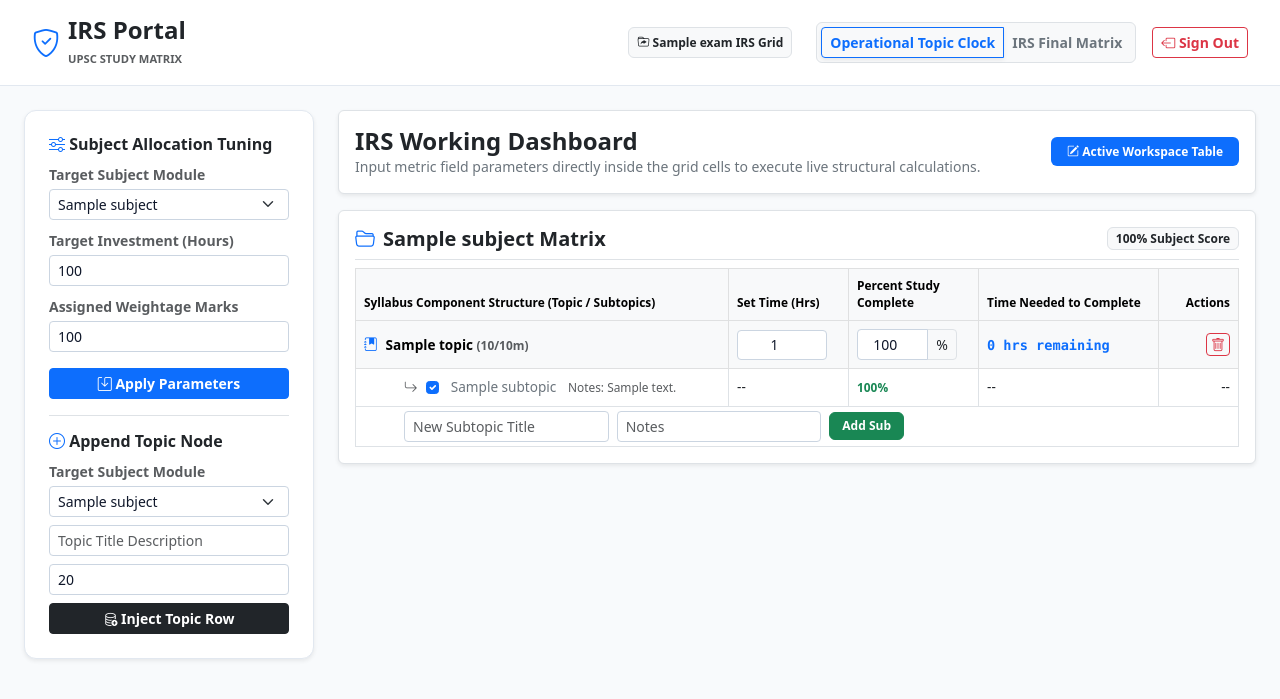
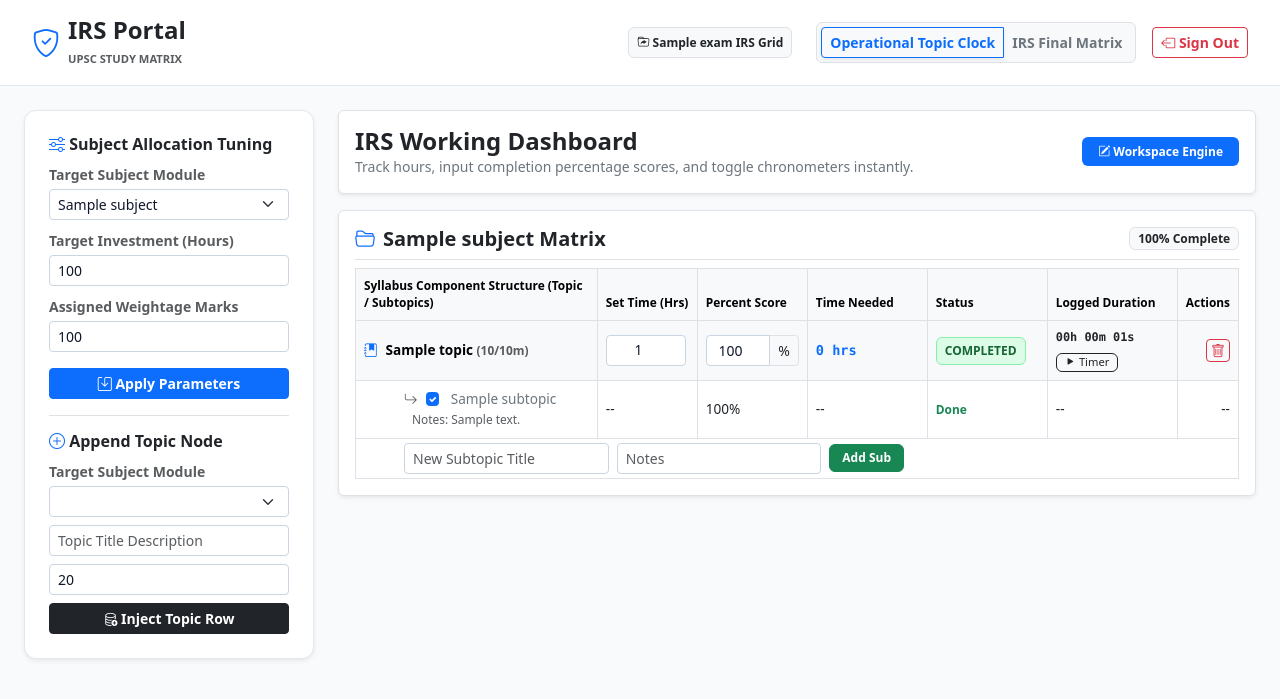
Before and after one commit to Tulsidasyedale1820/upsc_tracker_IRS, a Django app: page /arena/ in a window 1280 px wide. Shown: the top 699 px of the page. Run offline with Django 5.2, Linux system fonts and the light colour scheme; a user stored in the database is signed in; tables that the repository leaves empty hold one stand-in row (values such as "Sample post"); lists and menus that the app fills with data are empty.

Commit message:
final production timer

```diff
--- a/tracker/templates/tracker/study_arena.html
+++ b/tracker/templates/tracker/study_arena.html
@@ -13,12 +13,16 @@
         .form-control, .form-select { border: 1px solid #cbd5e1 !important; color: #0f172a !important; }
         .summary-banner { background: #f0fdf4; border: 1px solid #bbf7d0; border-radius: 8px; color: #166534; }
         .motivation-banner { background: #eff6ff; border: 1px solid #bfdbfe; border-radius: 8px; color: #1e40af; }
-        .cell-input { max-width: 90px; padding: 2px 6px; font-size: 0.85rem; text-align: center; display: inline-block; }
+        .cell-input { max-width: 80px; padding: 2px 6px; font-size: 0.85rem; text-align: center; display: inline-block; }
+        .status-badge { font-weight: 700; padding: 4px 8px; border-radius: 6px; font-size: 0.75rem; text-transform: uppercase; text-align: center; display: inline-block; }
+        .status-progress { background-color: #fee2e2; color: #991b1b; border: 1px solid #fca5a5; }
+        .status-completed { background-color: #dcfce7; color: #166534; border: 1px solid #86efac; }
+        .floating-timer-deck { background: #0f172a; color: #f8fafc; border-radius: 12px; padding: 1rem 1.5rem; position: fixed; bottom: 20px; right: 20px; z-index: 1050; box-shadow: 0 20px 25px -5px rgba(0,0,0,0.3); width: 320px; }
+        .timer-digits { font-family: monospace; font-size: 2rem; font-weight: 700; color: #38bdf8; text-align: center; }
     </style>
 </head>
 <body>
 
-    <!-- NAV BRANDING HEADER BAR -->
     <div class="top-navbar d-flex justify-content-between align-items-center">
         <div class="d-flex align-items-center gap-2">
             <i class="bi bi-shield-check text-primary fs-3"></i>
@@ -39,11 +43,8 @@
         </div>
     </div>
 
-    <!-- MAIN APP BODY -->
     <div class="container-fluid py-4 px-4">
         <div class="row g-4">
-
-            <!-- LEFT PANEL CONTROLS -->
             <div class="col-lg-3">
                 <div class="control-panel d-flex flex-column gap-3 shadow-sm">
                     <div>
@@ -73,7 +74,7 @@
                             <label class="small text-muted fw-bold mb-1">Target Subject Module</label>
                             <select id="topicSubjectSelect" class="form-select form-select-sm">
                                 {% for subject in subjects %}
-                                <option value="{{ subject.id }}">{{ subject.name }}</option>
+                                option value="{{ subject.id }}">{{ subject.name }}</option>
                                 {% endfor %}
                             </select>
                         </div>
@@ -84,32 +85,26 @@
                 </div>
             </div>
 
-            <!-- RIGHT DYNAMIC INTERACTIVE MATRIX TABLE PANELS -->
             <div class="col-lg-9">
-
-                <!-- WORKING TABLE CARD SCREEN VIEWPORT -->
                 <div id="viewportClockDeck">
                     <div class="d-flex justify-content-between align-items-center mb-3 bg-white border p-3 rounded shadow-sm">
                         <div>
                             <h4 class="fw-bold text-dark m-0">IRS Working Dashboard</h4>
-                            <p class="text-secondary small m-0">Input metric field parameters directly inside the grid cells to execute live structural calculations.</p>
+                            <p class="text-secondary small m-0">Track hours, input completion percentage scores, and toggle chronometers instantly.</p>
                         </div>
-                        <span class="badge bg-primary text-white px-3 py-2 fw-bold"><i class="bi bi-pencil-square"></i> Active Workspace Table</span>
+                        <span class="badge bg-primary text-white px-3 py-2 fw-bold"><i class="bi bi-pencil-square"></i> Workspace Engine</span>
                     </div>
-
                     <div id="globalWorkingTablesWrapper"></div>
                 </div>
 
-                <!-- READ ONLY MATRIX BOARD CARD VIEWPORT -->
                 <div class="data-table-card d-none" id="viewportConsoleDeck">
                     <div class="d-flex justify-content-between align-items-center mb-3">
                         <div>
                             <h4 class="fw-bold text-dark m-0">IRS Final Matrix Summary</h4>
-                            <p class="text-secondary small m-0">Calculated matrix boundaries derived completely via pre-calculated database rollup assessments.</p>
+                            <p class="text-secondary small m-0">Aggregated tracking evaluation scopes calculated directly from server values.</p>
                         </div>
                         <span class="badge bg-light text-dark border px-3 py-2 fw-bold"><i class="bi bi-lock-fill"></i> Read-Only Console</span>
                     </div>
-
                     <div class="table-responsive mb-4">
                         <table class="table border align-middle m-0">
                             <thead class="table-light text-secondary small fw-bold">
@@ -124,32 +119,33 @@
                             <tbody id="finalMatrixTableBody" class="text-dark fw-semibold small"></tbody>
                         </table>
                     </div>
-
                     <div class="p-3 summary-banner fw-bold mb-3 d-flex align-items-center gap-2">
                         <i class="bi bi-pie-chart-fill fs-5"></i>
-                        <span>
-                            Your study for the exam is <span id="totalPctSpan">0</span> percent completed and you will get
-                            <span id="totalEarnedSpan" class="text-decoration-underline">0</span> marks out of
-                            <span id="totalMaxSpan">0</span> total marks.
-                        </span>
+                        <span>Your study for the exam is <span id="totalPctSpan">0</span> percent completed and you will get <span id="totalEarnedSpan" class="text-decoration-underline">0</span> marks out of <span id="totalMaxSpan">0</span> total marks.</span>
                     </div>
-
                     <div class="p-3 motivation-banner fw-semibold d-flex align-items-center gap-2">
                         <i class="bi bi-lightning-charge-fill fs-5"></i>
                         <span>You need to study a total of <span id="totalTargetHoursSpan" class="fw-bold text-dark">0</span> hours to complete study for the exam and you will get best marks. Wish you all the best 😊</span>
                     </div>
                 </div>
-
             </div>
         </div>
     </div>
 
-    <!-- CODE CONTROLLER SCRIPT MATRIX -->
+    <div class="floating-timer-deck d-none" id="chronometerConsoleDeck">
+        <div class="small text-muted text-uppercase tracking-wider fw-bold mb-1"><i class="bi bi-clock-history"></i> Live Focus Track</div>
+        <div class="fw-bold text-truncate small mb-2 text-white" id="timerContextName">Active Topic Node</div>
+        <div class="timer-digits mb-3" id="chronometerDisplayField">00:00:00</div>
+        <div class="d-flex gap-2">
+            <button class="btn btn-sm btn-success w-50 fw-bold" id="btnClockStartStop" onclick="toggleChronometerState()">Start</button>
+            <button class="btn btn-sm btn-outline-danger w-50 fw-bold text-white" onclick="closeAndSyncChronometerSession()">Stop & Save</button>
+        </div>
+    </div>
+
     <script>
-        let globalDashboardMode = 'CLOCK';
+        let tickerIntervalId = null, runSecondsCounter = 0, currentClockTopicId = null;
 
         function toggleActiveDashboardDisplay(layoutMode) {
-            globalDashboardMode = layoutMode;
             const consoleCard = document.getElementById('viewportConsoleDeck');
             const clockCard = document.getElementById('viewportClockDeck');
             const btnConsole = document.getElementById('btnConsole');
@@ -174,10 +170,8 @@
             .then(res => res.json())
             .then(data => {
                 if(data.status !== 'success') return;
-
                 let workingWrapper = document.getElementById('globalWorkingTablesWrapper');
                 workingWrapper.innerHTML = '';
-
                 let totalMaxMarks = 0, totalEarnedMarks = 0, totalTargetMins = 0, count = 0, accumulatedPctSum = 0;
                 let finalMatrixHtml = '';
 
@@ -204,23 +198,28 @@
 
                     let cardDiv = document.createElement('div');
                     cardDiv.className = "card p-3 mb-4 bg-white border shadow-sm";
+                    let tableRowsHtml = '';
 
-                    let tableRowsHtml = '';
                     if(!s.topics || s.topics.length === 0) {
-                        tableRowsHtml = `<tr><td colspan="5" class="text-center text-muted py-3 text-secondary">No active core topics established inside this grid yet. Create one on the left panel.</td></tr>`;
+                        tableRowsHtml = `<tr><td colspan="6" class="text-center text-muted py-3 text-secondary">No active core topics established inside this grid yet.</td></tr>`;
                     } else {
                         s.topics.forEach(t => {
+                            let badgeStyle = t.pct === 100 ? 'status-completed' : 'status-progress';
+                            let labelText = t.pct === 100 ? 'Completed' : 'In Progress';
+
                             tableRowsHtml += `
                                 <tr class="table-light fw-bold text-dark">
                                     <td><i class="bi bi-journal-bookmark-fill text-primary me-2"></i>${t.name} <span class="text-muted small">(${t.earned}/${t.weightage}m)</span></td>
                                     <td><input type="number" step="0.1" class="form-control form-control-sm cell-input" value="${t.set_hours}" placeholder="0.0" onchange="syncTopicCellMetric('${t.id}', this.value, null)"></td>
                                     <td>
-                                        <div class="input-group input-group-sm" style="max-width: 100px;">
+                                        <div class="input-group input-group-sm" style="max-width: 95px;">
                                             <input type="number" class="form-control cell-input" value="${t.pct}" min="0" max="100" onchange="syncTopicCellMetric('${t.id}', null, this.value)">
                                             <span class="input-group-text">%</span>
                                         </div>
                                     </td>
-                                    <td><span class="text-primary font-monospace fw-bold">${t.time_needed} hrs remaining</span></td>
+                                    <td><span class="text-primary font-monospace">${t.time_needed} hrs</span></td>
+                                    <td><span class="status-badge ${badgeStyle}">${labelText}</span></td>
+                                    <td><span class="text-dark font-monospace small d-block mb-1">${t.logged_time_str}</span><button class="btn btn-xs btn-outline-dark px-2 py-0" style="font-size:0.7rem;" onclick="launchChronometerEngine('${t.id}', '${t.name.replace(/'/g, "\\'")}')"><i class="bi bi-play-fill"></i> Timer</button></td>
                                     <td class="text-end"><button class="btn btn-sm btn-outline-danger p-1 py-0" onclick="deleteTopicNodeRow('${t.id}')"><i class="bi bi-trash"></i></button></td>
                                 </tr>`;
 
@@ -230,7 +229,9 @@
                                         <tr>
                                             <td class="ps-5 text-secondary"><i class="bi bi-arrow-return-right me-2 text-muted"></i><input type="checkbox" class="form-check-input me-2" ${sub.is_completed ? 'checked' : ''} onclick="toggleSubtopicNodeCheckbox('${sub.id}')"> ${sub.name} <span class="text-muted small ms-2">Notes: ${sub.notes || 'None'}</span></td>
                                             <td>--</td>
-                                            <td>${sub.is_completed ? '<small class="text-success fw-bold">100%</small>' : '<small class="text-muted">0%</small>'}</td>
+                                            <td>${sub.is_completed ? '100%' : '0%'}</td>
+                                            <td>--</td>
+                                            <td>${sub.is_completed ? '<span class="text-success small fw-bold">Done</span>' : '<span class="text-muted small">Pending</span>'}</td>
                                             <td>--</td>
                                             <td class="text-end">--</td>
                                         </tr>`;
@@ -239,7 +240,7 @@
 
                             tableRowsHtml += `
                                 <tr class="bg-light-subtle">
-                                    <td colspan="5" class="ps-5 py-1">
+                                    <td colspan="7" class="ps-5 py-1">
                                         <div class="d-flex gap-2 align-items-center" style="max-width: 500px;">
                                             <input type="text" id="inlineSubName-${t.id}" class="form-control form-control-sm" placeholder="New Subtopic Title">
                                             <input type="text" id="inlineSubNotes-${t.id}" class="form-control form-control-sm" placeholder="Notes">
@@ -253,17 +254,19 @@
                     cardDiv.innerHTML = `
                         <div class="d-flex justify-content-between align-items-center mb-2 pb-2 border-bottom">
                             <h5 class="fw-bold text-dark m-0"><i class="bi bi-folder2-open text-primary me-2"></i>${s.name} Matrix</h5>
-                            <span class="badge bg-light text-dark border">${s.pct}% Subject Score</span>
+                            <span class="badge bg-light text-dark border">${s.pct}% Complete</span>
                         </div>
                         <div class="table-responsive">
                             <table class="table border table-bordered align-middle m-0" style="font-size:0.85rem;">
                                 <thead class="table-light text-secondary small fw-bold">
                                     <tr>
                                         <th>Syllabus Component Structure (Topic / Subtopics)</th>
-                                        <th style="width: 120px;">Set Time (Hrs)</th>
-                                        <th style="width: 130px;">Percent Study Complete</th>
-                                        <th style="width: 180px;">Time Needed to Complete</th>
-                                        <th class="text-end" style="width: 80px;">Actions</th>
+                                        <th style="width: 100px;">Set Time (Hrs)</th>
+                                        <th style="width: 110px;">Percent Score</th>
+                                        <th style="width: 120px;">Time Needed</th>
+                                        <th style="width: 120px;">Status</th>
+                                        <th style="width: 130px;">Logged Duration</th>
+                                        <th class="text-end" style="width: 60px;">Actions</th>
                                     </tr>
                                 </thead>
                                 <tbody>${tableRowsHtml}</tbody>
@@ -278,6 +281,62 @@
                 document.getElementById('totalEarnedSpan').innerText = totalEarnedMarks.toFixed(1);
                 document.getElementById('totalMaxSpan').innerText = totalMaxMarks;
                 document.getElementById('totalTargetHoursSpan').innerText = Math.round(totalTargetMins / 60);
+            });
+        }
+
+        // --- REAL TIME CHRONOMETER SESSION MODULES ---
+        function launchChronometerEngine(topicId, topicName) {
+            if(tickerIntervalId) {
+                alert("Please pause or complete your active workspace tracking chronometer node first!");
+                return;
+            }
+            currentClockTopicId = topicId;
+            runSecondsCounter = 0;
+            document.getElementById('timerContextName').innerText = topicName;
+            document.getElementById('chronometerDisplayField').innerText = "00:00:00";
+            document.getElementById('chronometerConsoleDeck').classList.remove('d-none');
+            toggleChronometerState();
+        }
+
+        function toggleChronometerState() {
+            let btn = document.getElementById('btnClockStartStop');
+            if(tickerIntervalId) {
+                clearInterval(tickerIntervalId);
+                tickerIntervalId = null;
+                btn.innerText = "Start";
+                btn.className = "btn btn-sm btn-success w-50 fw-bold";
+            } else {
+                btn.innerText = "Pause";
+                btn.className = "btn btn-sm btn-warning w-50 fw-bold text-dark";
+                tickerIntervalId = setInterval(() => {
+                    runSecondsCounter++;
+                    let h = Math.floor(runSecondsCounter / 3600);
+                    let m = Math.floor((runSecondsCounter % 3600) / 60);
+                    let s = runSecondsCounter % 60;
+                    document.getElementById('chronometerDisplayField').innerText =
+                        `${String(h).padStart(2,'0')}:${String(m).padStart(2,'0')}:${String(s).padStart(2,'0')}`;
+                }, 1000);
+            }
+        }
+
+        function closeAndSyncChronometerSession() {
+            if(tickerIntervalId) toggleChronometerState();
+            if(runSecondsCounter === 0) {
+                document.getElementById('chronometerConsoleDeck').classList.add('d-none');
+                return;
+            }
+
+            fetch('/api/sync-timer/', {
+                method: 'POST',
+                headers: {'Content-Type': 'application/json', 'X-CSRFToken': '{{ csrf_token }}'},
+                body: JSON.stringify({ topic_id: currentClockTopicId, added_seconds: runSecondsCounter })
+            })
+            .then(res => res.json())
+            .then(() => {
+                runSecondsCounter = 0;
+                currentClockTopicId = null;
+                document.getElementById('chronometerConsoleDeck').classList.add('d-none');
+                fetchGlobalWorkspaceData();
             });
         }
 
@@ -309,7 +368,6 @@
             let name = document.getElementById('newTopicName').value;
             let weightage = document.getElementById('newTopicMarks').value;
             if(!name) return alert("Type topic title first!");
-
             fetch('/api/add-topic/', {
                 method: 'POST',
                 headers: {'Content-Type': 'application/json', 'X-CSRFToken': '{{ csrf_token }}'},
--- a/tracker/urls.py
+++ b/tracker/urls.py
@@ -9,11 +9,12 @@ urlpatterns = [
     path('select-exam/', views.select_or_create_exam, name='select_exam'),
     path('arena/', views.study_arena_view, name='study_arena'),
 
-    # Global Consolidated APIs
+    # Core Global Tracker APIs
     path('api/global-details/', views.get_global_matrix_details, name='global_details'),
     path('api/save-config/', views.save_configuration_matrix, name='save_config'),
     path('api/add-topic/', views.append_topic_node, name='add_topic'),
     path('api/update-topic-metrics/', views.update_topic_metrics, name='update_topic_metrics'),
+    path('api/sync-timer/', views.sync_chronometer_seconds, name='sync_timer'),
     path('api/delete-topic/', views.delete_topic_node, name='delete_topic'),
     path('api/add-subtopic/', views.append_subtopic_node, name='add_subtopic'),
     path('api/toggle-subtopic/', views.toggle_subtopic_node, name='toggle_subtopic'),
--- a/tracker/views.py
+++ b/tracker/views.py
@@ -66,11 +66,7 @@ def select_or_create_exam(request):
 
         if exam_name:
             exam = Exam.objects.create(user=request.user, name=exam_name)
-            if exam_name == "MPSC":
-                defaults = ["History (Maharashtra)", "Geography & Agriculture", "Polity & Law", "Economy & Planning", "Science & Tech"]
-            else:
-                defaults = ["History & Art Culture", "Geography", "Indian Polity", "Economy", "Environment & Science"]
-
+            defaults = ["History & Art Culture", "Geography", "Indian Polity", "Economy", "Environment & Science"]
             for sub in defaults:
                 Subject.objects.create(exam=exam, name=sub, weightage_marks=100, target_minutes=6000)
             return redirect('study_arena')
@@ -87,7 +83,7 @@ def study_arena_view(request):
 def get_global_matrix_details(request):
     exam = Exam.objects.filter(user=request.user).order_by('-created_at').first()
     if not exam:
-        return JsonResponse({'status': 'error', 'message': 'No exam found'}, status=404)
+        return JsonResponse({'status': 'error'}, status=404)
 
     subjects_data = []
     for s in exam.subjects.all().order_by('id'):
@@ -95,23 +91,15 @@ def get_global_matrix_details(request):
         for t in s.topics.all().order_by('id'):
             sub_list = [{'id': sub.id, 'name': sub.name, 'is_completed': sub.is_completed, 'notes': sub.notes} for sub in t.subtopics.all()]
             topics_data.append({
-                'id': t.id,
-                'name': t.name,
-                'weightage': t.weightage_marks,
-                'pct': t.completion_percentage,
-                'earned': t.earned_marks,
-                'set_hours': t.set_hours,
-                'time_needed': t.time_needed_to_complete,
-                'subtopics': sub_list
+                'id': t.id, 'name': t.name, 'weightage': t.weightage_marks,
+                'pct': t.completion_percentage, 'earned': t.earned_marks,
+                'set_hours': t.set_hours, 'time_needed': t.time_needed_to_complete,
+                'logged_time_str': t.formatted_logged_time, 'subtopics': sub_list
             })
         subjects_data.append({
-            'id': s.id,
-            'name': s.name,
-            'weightage': s.weightage_marks,
-            'target_hours': round(s.target_minutes / 60),
-            'pct': s.completion_percentage,
-            'earned': s.earned_marks,
-            'topics': topics_data
+            'id': s.id, 'name': s.name, 'weightage': s.weightage_marks,
+            'target_hours': round(s.target_minutes / 60), 'pct': s.completion_percentage,
+            'earned': s.earned_marks, 'topics': topics_data
         })
     return JsonResponse({'status': 'success', 'subjects': subjects_data})
 
@@ -130,38 +118,37 @@ def append_topic_node(request):
     if request.method == 'POST':
         data = json.loads(request.body)
         subject = Subject.objects.get(id=data.get('subject_id'), exam__user=request.user)
-        topic = Topic.objects.create(
-            subject=subject,
-            name=data.get('name'),
-            weightage_marks=int(data.get('weightage', 20))
-        )
-        return JsonResponse({'status': 'success', 'topic_id': topic.id})
+        Topic.objects.create(subject=subject, name=data.get('name'), weightage_marks=int(data.get('weightage', 20)))
+        return JsonResponse({'status': 'success'})
 
 @login_required
 def update_topic_metrics(request):
     if request.method == 'POST':
         data = json.loads(request.body)
-        try:
-            topic = Topic.objects.get(id=data.get('topic_id'), subject__exam__user=request.user)
-            if 'set_hours' in data and data.get('set_hours') is not None:
-                topic.set_hours = float(data.get('set_hours'))
-            if 'completion_pct' in data and data.get('completion_pct') is not None:
-                topic.manual_completion_pct = int(data.get('completion_pct'))
-            topic.save()
-            return JsonResponse({'status': 'success'})
-        except Topic.DoesNotExist:
-            return JsonResponse({'status': 'error'}, status=404)
+        topic = Topic.objects.get(id=data.get('topic_id'), subject__exam__user=request.user)
+        if 'set_hours' in data and data.get('set_hours') is not None:
+            topic.set_hours = float(data.get('set_hours'))
+        if 'completion_pct' in data and data.get('completion_pct') is not None:
+            topic.manual_completion_pct = int(data.get('completion_pct'))
+        topic.save()
+        return JsonResponse({'status': 'success'})
+
+@login_required
+def sync_chronometer_seconds(request):
+    if request.method == 'POST':
+        data = json.loads(request.body)
+        topic = Topic.objects.get(id=data.get('topic_id'), subject__exam__user=request.user)
+        topic.logged_seconds += int(data.get('added_seconds', 0))
+        topic.save()
+        return JsonResponse({'status': 'success', 'new_time_str': topic.formatted_logged_time})
 
 @login_required
 def delete_topic_node(request):
     if request.method == 'POST':
         data = json.loads(request.body)
-        try:
-            topic = Topic.objects.get(id=data.get('topic_id'), subject__exam__user=request.user)
-            topic.delete()
-            return JsonResponse({'status': 'success'})
-        except Topic.DoesNotExist:
-            return JsonResponse({'status': 'error'}, status=404)
+        topic = Topic.objects.get(id=data.get('topic_id'), subject__exam__user=request.user)
+        topic.delete()
+        return JsonResponse({'status': 'success'})
 
 @login_required
 def append_subtopic_node(request):
```
Also changed, not shown: tracker/models.py (+11 -2 lines), tracker/migrations/0005_rename_time_spent_mins_topic_manual_completion_pct_and_more.py (added), tracker/migrations/0006_topic_logged_seconds.py (added).
